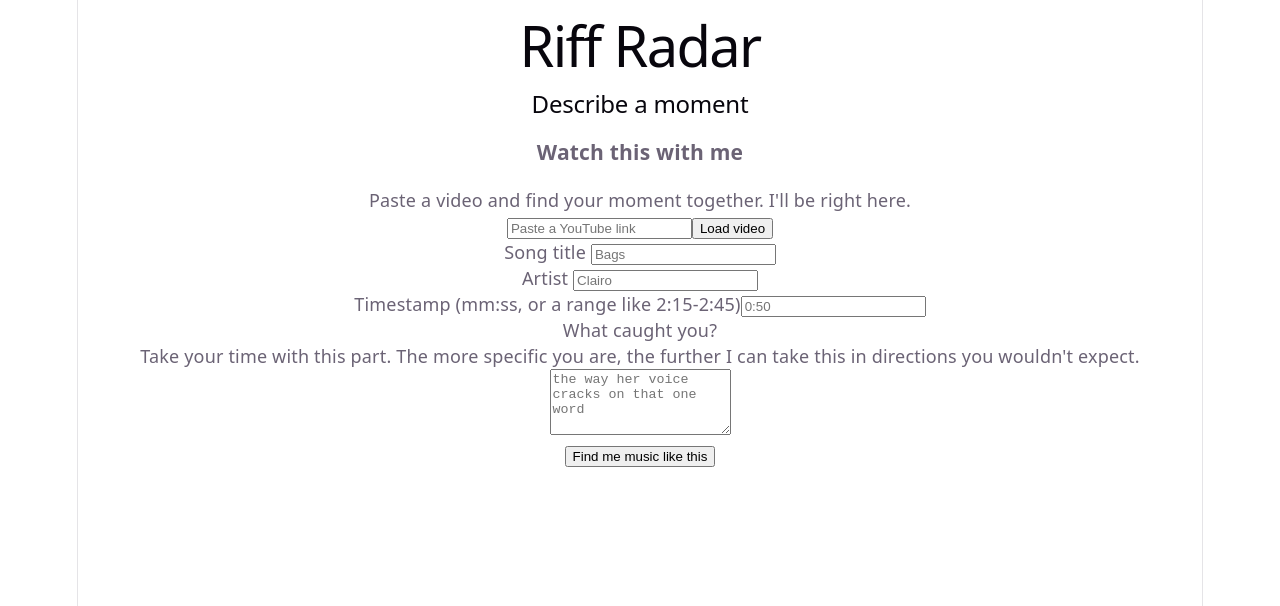
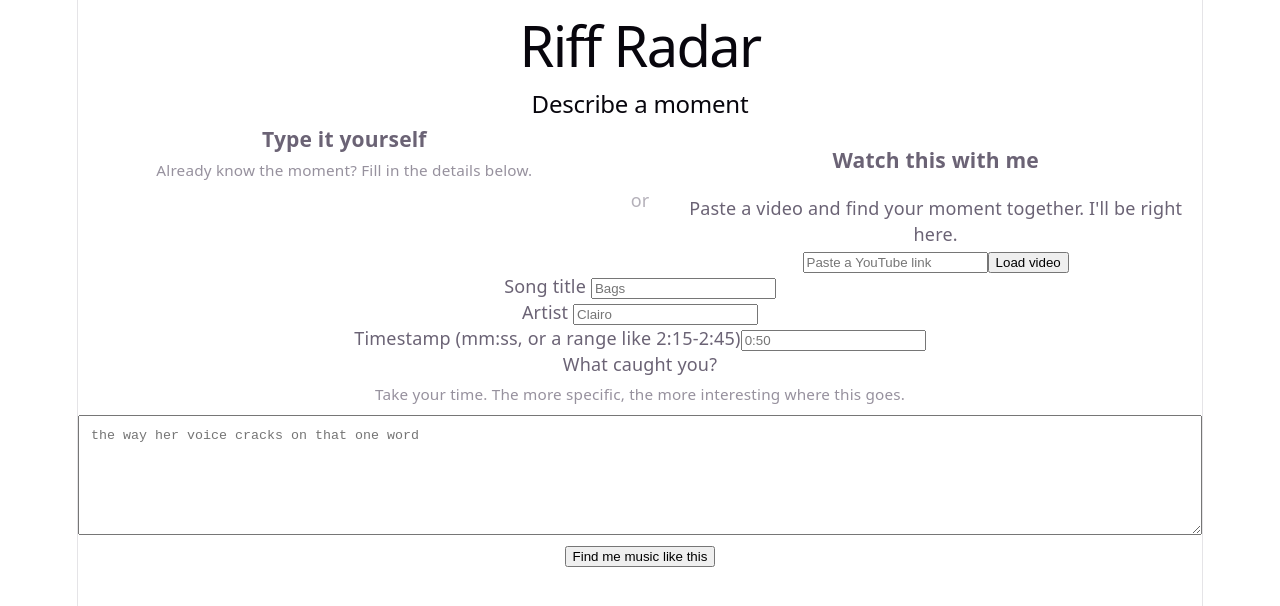
Before and after one commit to SpaceSquidZ/riff-radar, a React (Vite) app: page / in a window 1280 px wide. Shown: the top 606 px of the page. Built offline with nearby package versions, Linux system fonts and the light colour scheme.

Commit message:
Restructure moment entry as explicit type-it-yourself vs watch-with-me choice, rebalance hint text and textarea sizing

```diff
--- a/src/MomentForm.jsx
+++ b/src/MomentForm.jsx
@@ -140,13 +140,13 @@ export default function MomentForm({ onSubmit }) {
 
       <div>
         <label htmlFor="whatCaughtYou">What caught you?</label>
-        <p>
-          Take your time with this part. The more specific you are, the
-          further I can take this in directions you wouldn't expect.
+        <p style={{ fontSize: '0.85em', opacity: 0.7, margin: '4px 0 8px 0' }}>
+          Take your time. The more specific, the more interesting where this goes.
         </p>
         <textarea
           id="whatCaughtYou"
-          rows={4}
+          rows={6}
+          style={{ width: '100%', minHeight: '120px', padding: '12px', boxSizing: 'border-box' }}
           value={whatCaughtYou}
           onChange={(e) => setWhatCaughtYou(e.target.value)}
           placeholder={example.whatCaughtYou}
@@ -165,11 +165,24 @@ export default function MomentForm({ onSubmit }) {
 
       {!videoLoaded && (
         <div>
-          <YouTubeMomentPicker
-            onTimestampCaptured={setTimestamp}
-            onTitleGuessed={handleTitleGuessed}
-            onVideoLoadedChange={setVideoLoaded}
-          />
+          <div style={{ display: 'flex', gap: '20px', alignItems: 'stretch' }}>
+            <div style={{ flex: '1 1 50%' }}>
+              <h3 style={{ margin: '0 0 4px 0' }}>Type it yourself</h3>
+              <p style={{ fontSize: '0.85em', opacity: 0.7, margin: '0 0 12px 0' }}>
+                Already know the moment? Fill in the details below.
+              </p>
+            </div>
+            <div style={{ flex: '0 0 auto', display: 'flex', alignItems: 'center', opacity: 0.5 }}>
+              <span>or</span>
+            </div>
+            <div style={{ flex: '1 1 50%' }}>
+              <YouTubeMomentPicker
+                onTimestampCaptured={setTimestamp}
+                onTitleGuessed={handleTitleGuessed}
+                onVideoLoadedChange={setVideoLoaded}
+              />
+            </div>
+          </div>
           {fields}
         </div>
       )}
```
